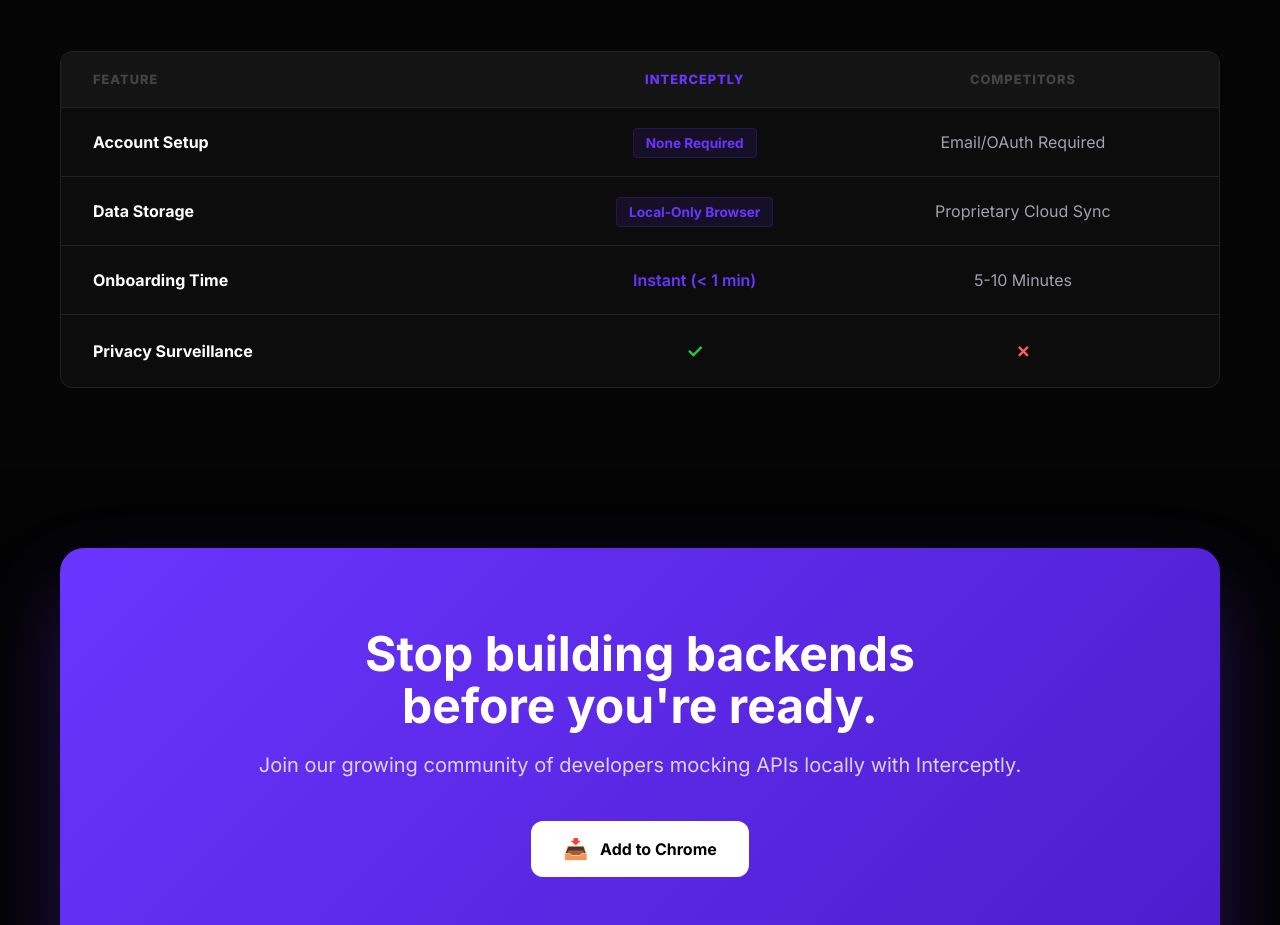
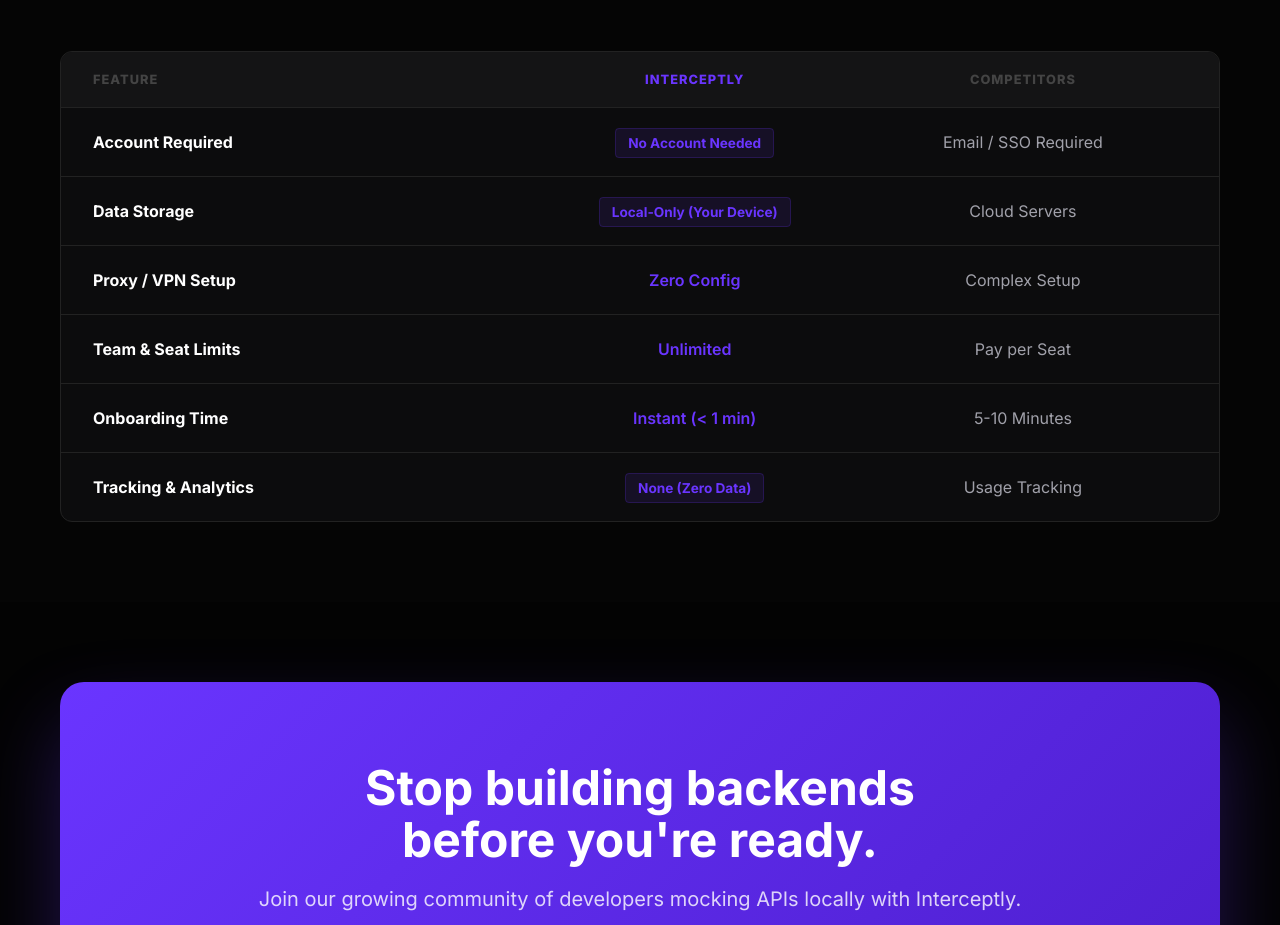
Before and after one commit to buingoctai/interceptly-page, a Next.js app: page / in a window 1280 px wide. Shown: the part 1600-2525 px from the top of the page. Built offline with nearby package versions, Linux system fonts and the light colour scheme.

Commit message:
feat: update existing comparison descriptions and add new entries for proxy/VPN and team limits.

```diff
--- a/src/components/features/landing/Comparison/Comparison.tsx
+++ b/src/components/features/landing/Comparison/Comparison.tsx
@@ -2,16 +2,28 @@
 
 const comparisons = [
   {
-    feature: "Account Setup",
-    interceptly: "None Required",
-    competitors: "Email/OAuth Required",
+    feature: "Account Required",
+    interceptly: "No Account Needed",
+    competitors: "Email / SSO Required",
     highlight: true,
   },
   {
     feature: "Data Storage",
-    interceptly: "Local-Only Browser",
-    competitors: "Proprietary Cloud Sync",
+    interceptly: "Local-Only (Your Device)",
+    competitors: "Cloud Servers",
     highlight: true,
+  },
+  {
+    feature: "Proxy / VPN Setup",
+    interceptly: "Zero Config",
+    competitors: "Complex Setup",
+    highlight: false,
+  },
+  {
+    feature: "Team & Seat Limits",
+    interceptly: "Unlimited",
+    competitors: "Pay per Seat",
+    highlight: false,
   },
   {
     feature: "Onboarding Time",
@@ -20,10 +32,10 @@
     highlight: false,
   },
   {
-    feature: "Privacy Surveillance",
-    interceptly: "✓",
-    competitors: "✗",
-    highlight: false,
+    feature: "Tracking & Analytics",
+    interceptly: "None (Zero Data)",
+    competitors: "Usage Tracking",
+    highlight: true,
   },
 ];
 
```
